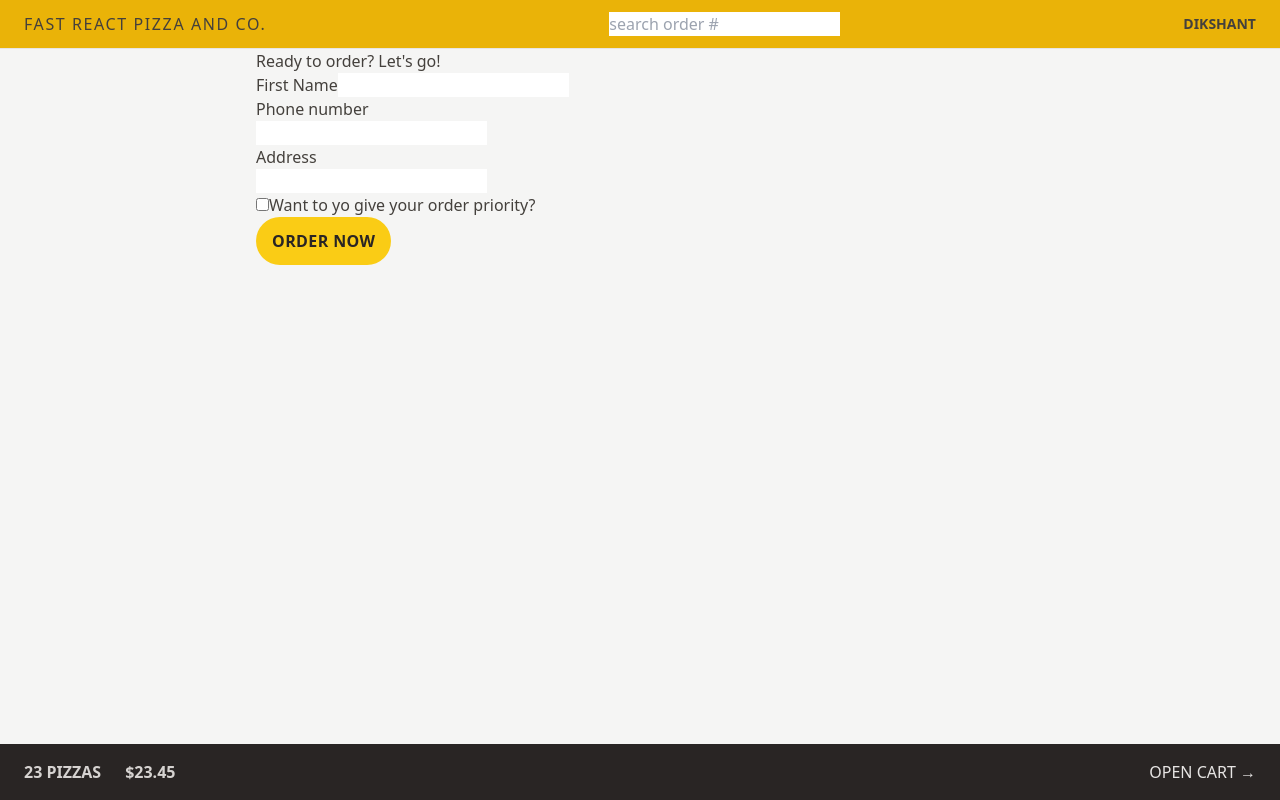
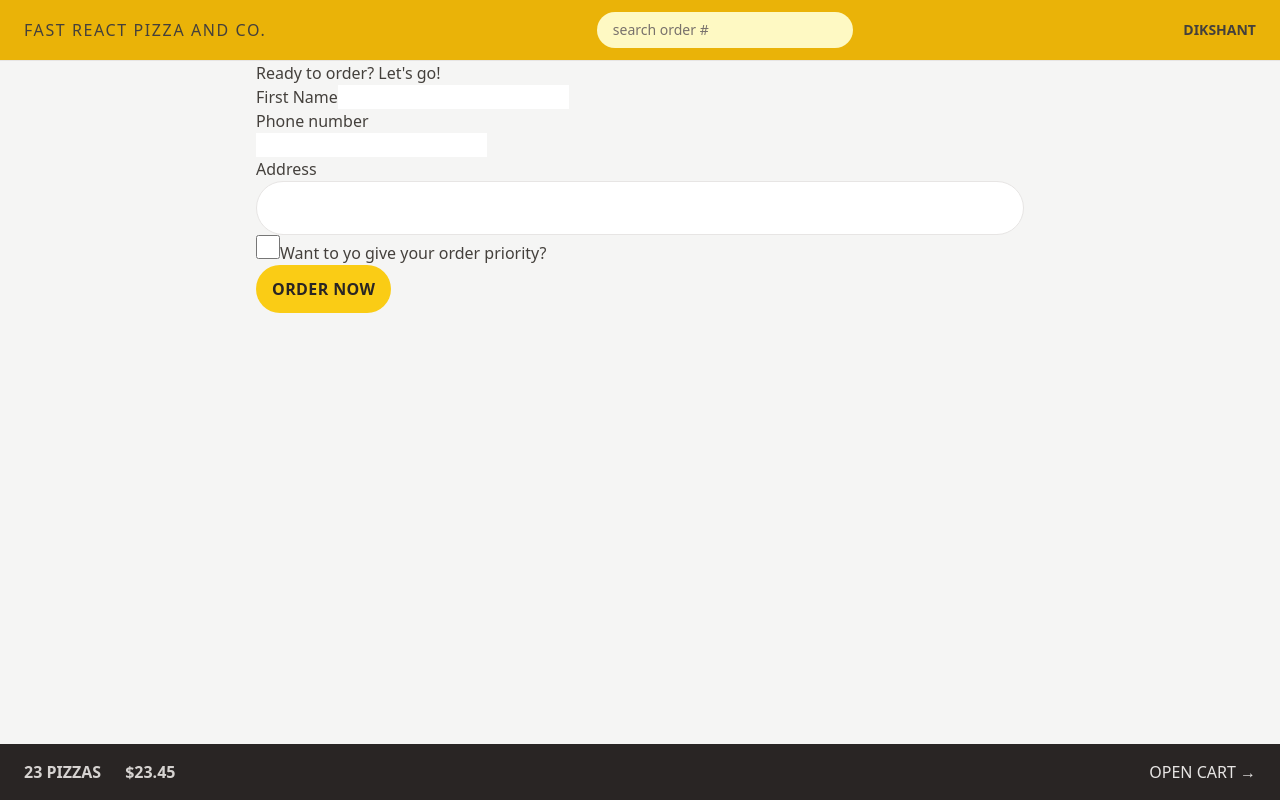
Before and after one commit to sharma-dikshant/Fast-react-pizza, a React (Vite) app: page /order/new in a window 1280 px wide. Built offline with nearby package versions, Linux system fonts and the light colour scheme.

Commit message:
styling some input fields

```diff
--- a/src/features/order/CreateOrder.jsx
+++ b/src/features/order/CreateOrder.jsx
@@ -65,12 +65,18 @@ export default function CreateOrder() {
         <div>
           <label>Address</label>
           <div>
-            <input type="text" name="address" required />
+            <input
+              className="w-full rounded-full border border-stone-200 px-4 py-2 text-sm transition-all duration-300 focus:outline-none focus:ring focus:ring-yellow-400 md:px-6 md:py-4"
+              type="text"
+              name="address"
+              required
+            />
           </div>
         </div>
 
         <div>
           <input
+            className="h-6 w-6 accent-yellow-400 focus:outline-none focus:ring focus:ring-yellow-300 focus:ring-offset-2"
             type="checkbox"
             name="priority"
             id="priority"
--- a/src/features/order/SearchOrder.jsx
+++ b/src/features/order/SearchOrder.jsx
@@ -13,6 +13,7 @@ function SearchOrder() {
   return (
     <form onSubmit={handleSubmit}>
       <input
+        className="w-28 rounded-full bg-yellow-100 px-4 py-2 text-sm placeholder:text-stone-500 sm:w-64"
         placeholder="search order #"
         value={query}
         onChange={(e) => setQuery(e.target.value)}
```
